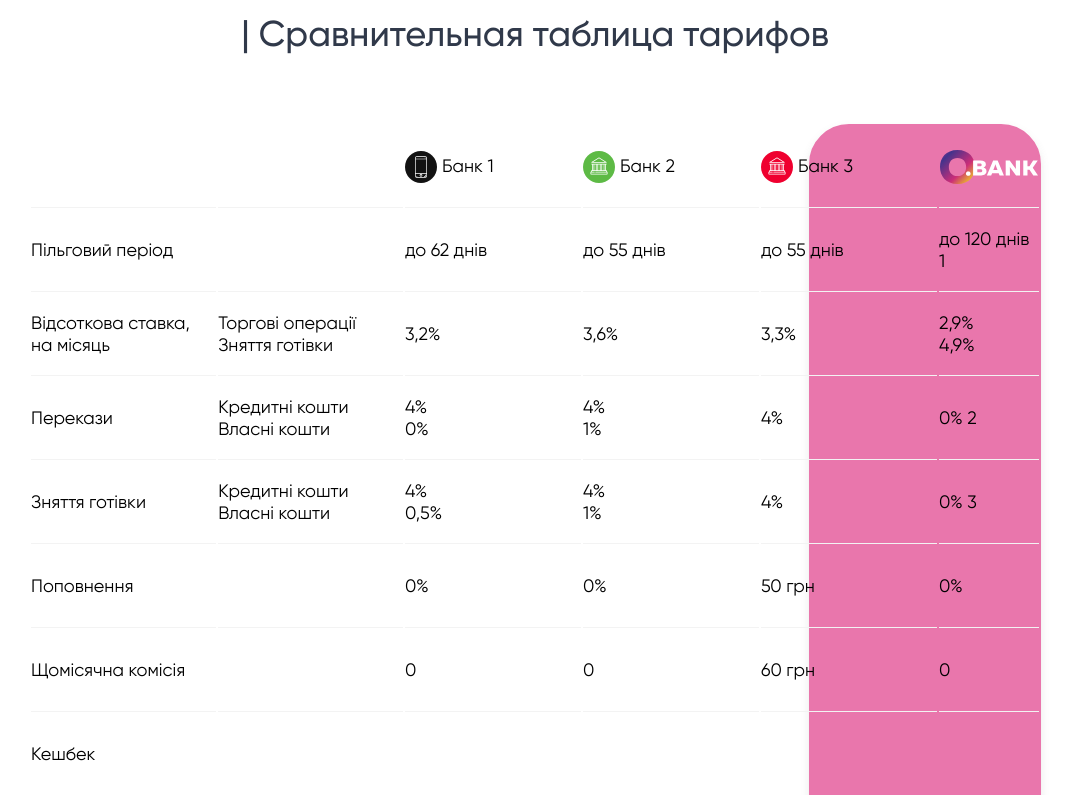
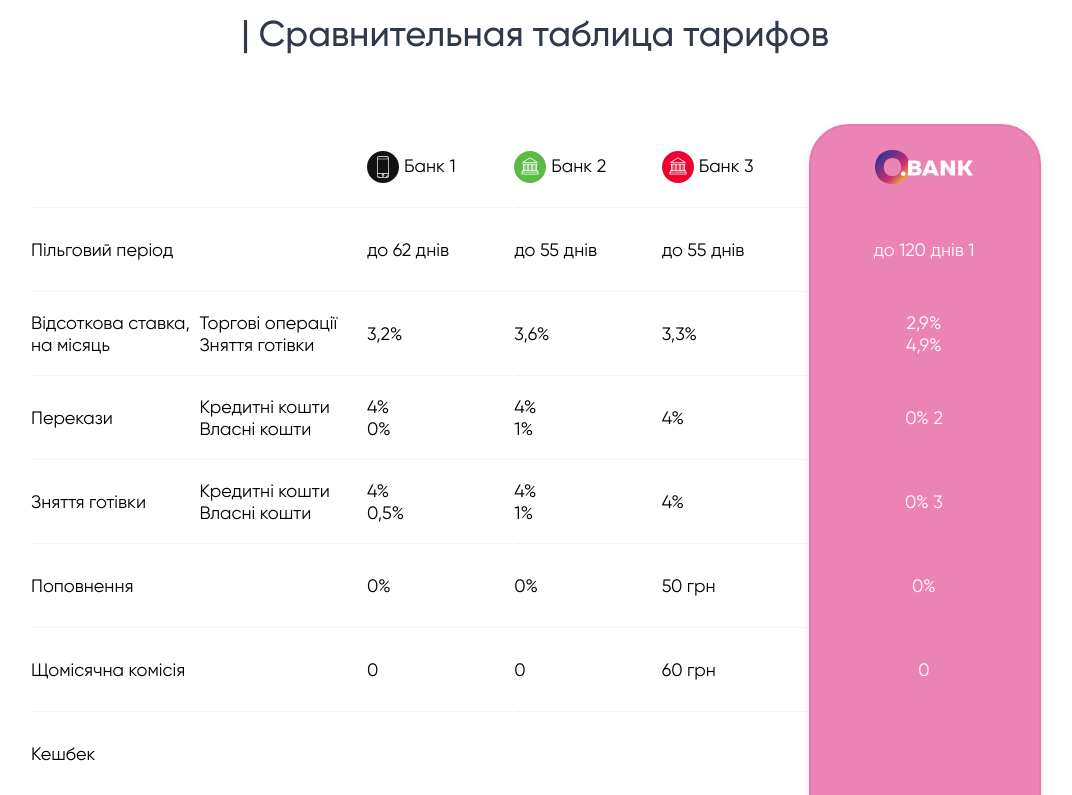
Before and after one commit to MaximSavhenko/NewObank, a plain HTML site: page index.html in a window 1280 px wide. Shown: the part 4480-5275 px from the top of the page, without its empty margins (105-1177 px from the left). Drawn offline with Linux system fonts and the light colour scheme.

Commit message:
fix tablet tr td th

```diff
--- a/scss/table.scss
+++ b/scss/table.scss
@@ -27,7 +27,7 @@
             z-index: -1;
             border-radius: 40px;
             border: 2px solid #E976AC;
-            background: linear-gradient(0deg, #E976AC, #E976AC);
+            background: rgba(233, 118, 172, .9);
             box-shadow: 0px 4px 8px rgba(112, 112, 112, 0.15);
         }
 
@@ -44,11 +44,14 @@
             width: 20%;
             vertical-align: middle;
             height: 70px;
+            &:last-child {
+                border: none;
+            }
 
             &:last-child:before {
             content: '';
             display: block;
-            width: 100px;
+            width: 230px;
             height: 34px;
             background-image: url(../img/svg/Logo_svg.svg);
             background-size: 100% 100%;
@@ -60,6 +63,11 @@
             border-bottom: 1px solid #F3F3F3;
             width: 20%;
             vertical-align: middle;
+            &:last-child {
+                border: none;
+                text-align: center;
+                color: #fff;
+            }
         }
 
     }
```
Also changed, not shown: css/main.css.
